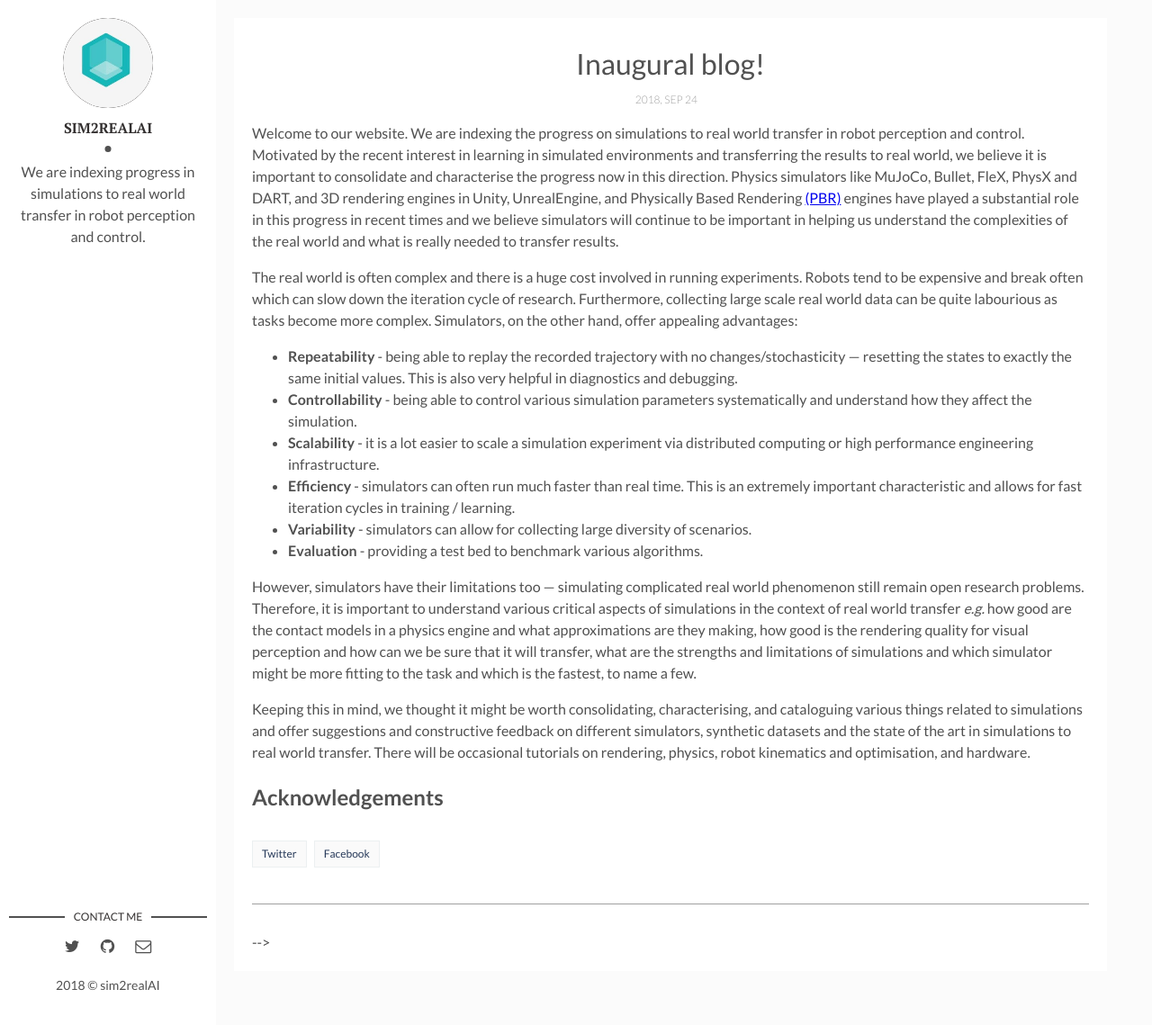
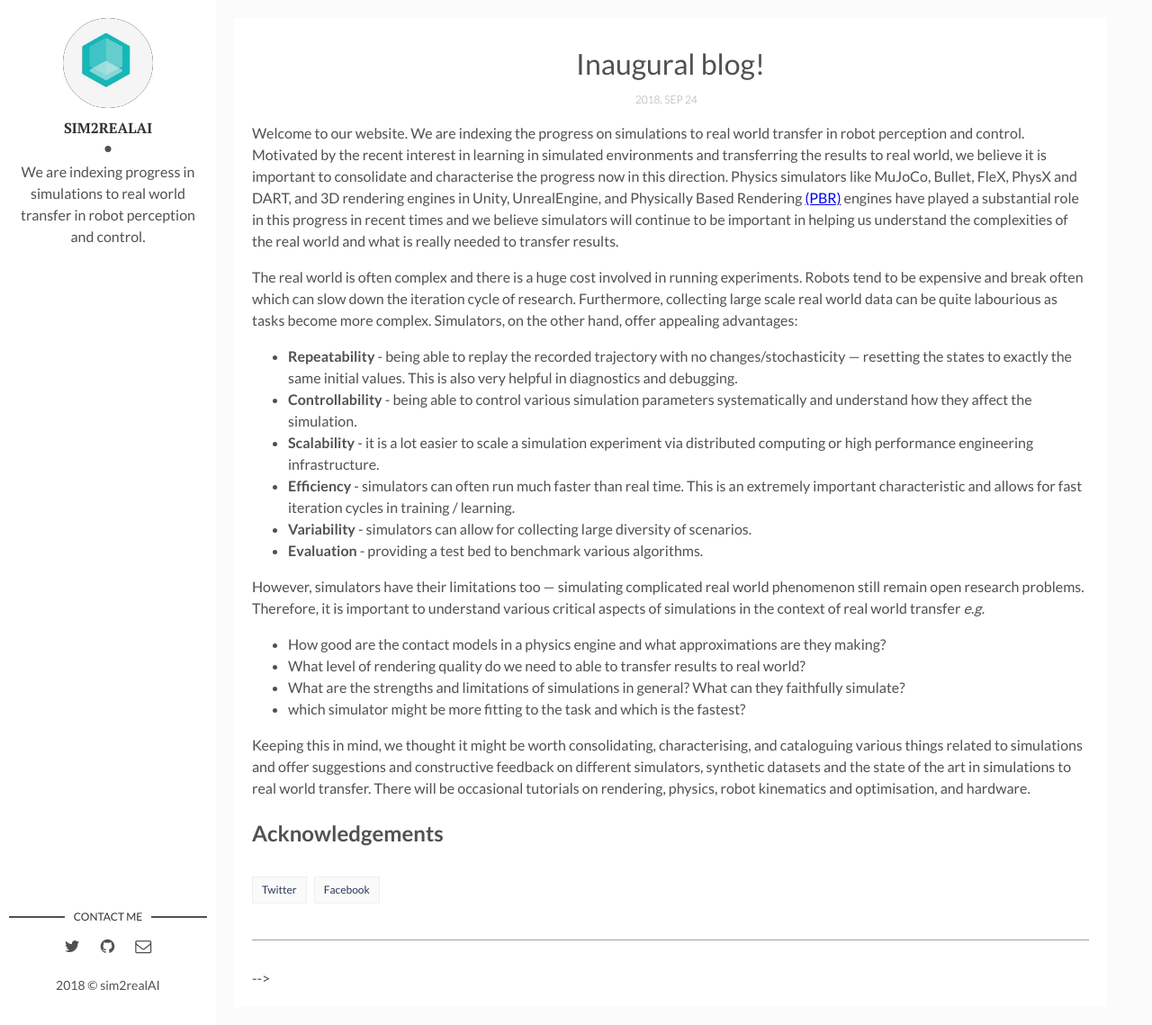
Before and after one commit to sim2realAI/sim2realAI.github.io, a Jekyll site: the page built from _posts/2018-09-24-welcome-to-sim2real-AI.markdown, in a window 1280 px wide and 1139 px high. Shown: the whole window at 90% size. Built offline with Jekyll 4.4.1, drawn with Linux system fonts in a browser that asks for light colours.

Commit message:
update: minor edits
Signed-off-by: Ankur Handa <handa.ankur@gmail.com>

```diff
--- a/_posts/2018-09-24-welcome-to-sim2real-AI.markdown
+++ b/_posts/2018-09-24-welcome-to-sim2real-AI.markdown
@@ -18,7 +18,12 @@ The real world is often complex and there is a huge cost involved in running exp
 * **Evaluation** - providing a test bed to benchmark various algorithms.
 
 
-However, simulators have their limitations too --- simulating complicated real world phenomenon still remain open research problems. Therefore, it is important to understand various critical aspects of simulations in the context of real world transfer *e.g.* how good are the contact models in a physics engine and what approximations are they making, how good is the rendering quality for visual perception and how can we be sure that it will transfer, what are the strengths and limitations of simulations and which simulator might be more fitting to the task and which is the fastest, to name a few.
+However, simulators have their limitations too --- simulating complicated real world phenomenon still remain open research problems. Therefore, it is important to understand various critical aspects of simulations in the context of real world transfer *e.g.*
+
+* How good are the contact models in a physics engine and what approximations are they making?
+* What level of rendering quality do we need to able to transfer results to real world?
+* What are the strengths and limitations of simulations in general? What can they faithfully simulate?
+* which simulator might be more fitting to the task and which is the fastest?
 
 Keeping this in mind, we thought it might be worth consolidating, characterising, and cataloguing various things related to simulations and offer suggestions and constructive feedback on different simulators, synthetic datasets and the state of the art in simulations to real world transfer. There will be occasional tutorials on rendering, physics, robot kinematics and optimisation, and hardware.
 
```
